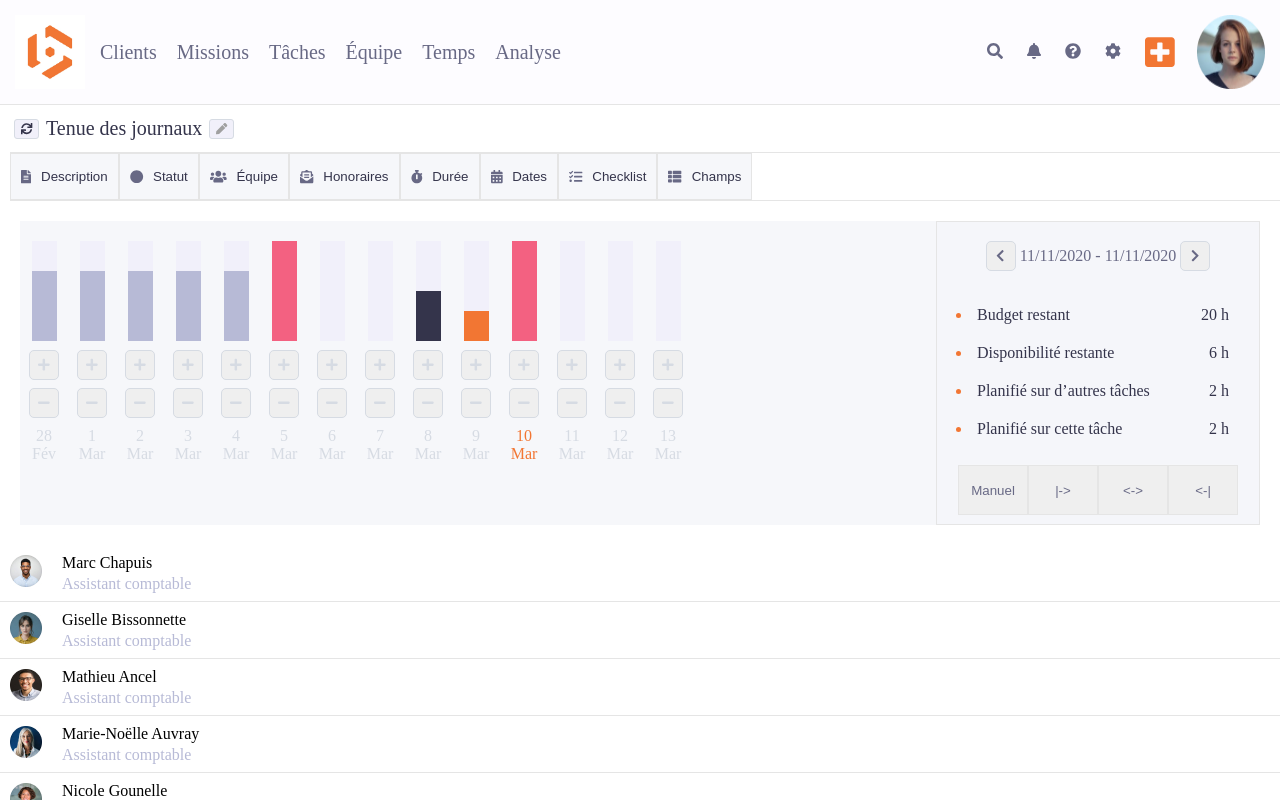
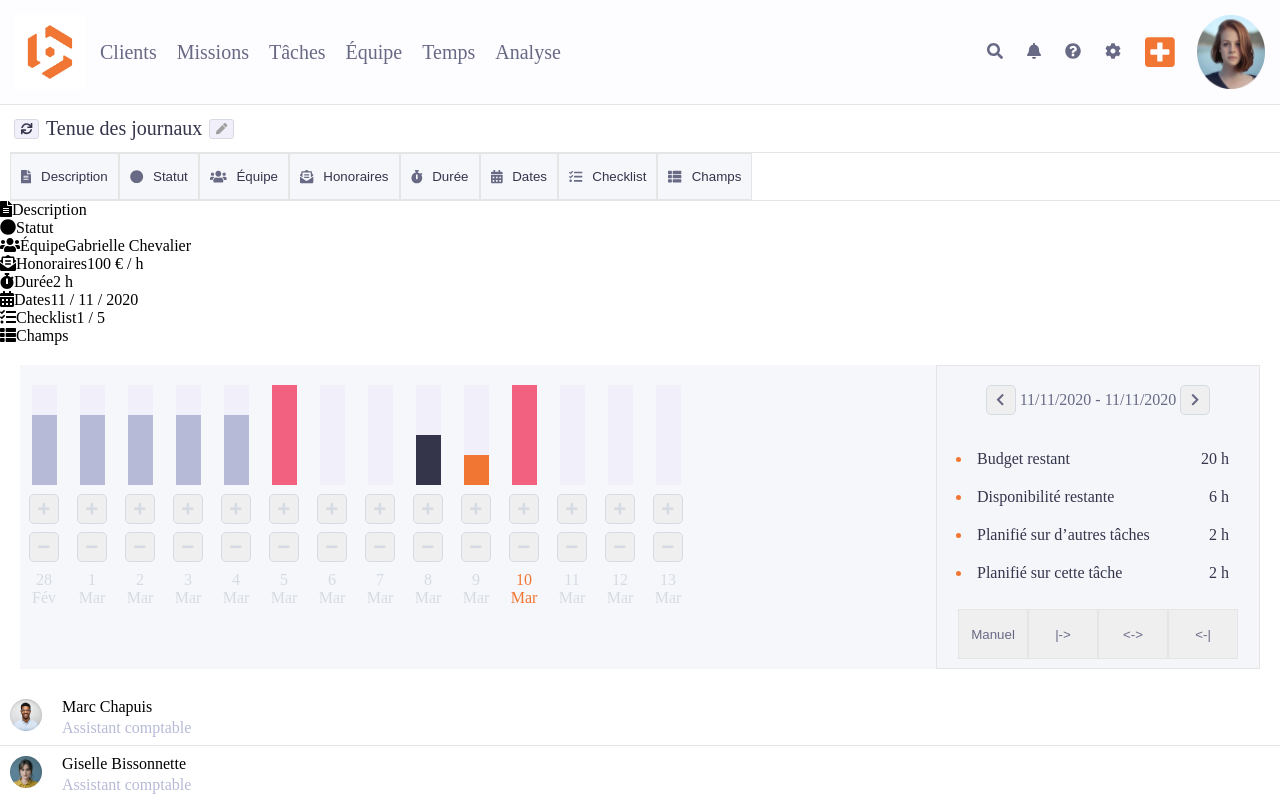
Before and after one commit to deepikabekal/Beeye-1.0, a React (Create React App) app: page / in a window 1280 px wide. Shown: the top 800 px of the page. Built offline with nearby package versions, Linux system fonts and the light colour scheme.

Commit message:
logic to render button bar sections

```diff
--- a/src/components/TeamSection/Journaux/JournauxStyles.css
+++ b/src/components/TeamSection/Journaux/JournauxStyles.css
@@ -54,3 +54,8 @@
   color: var(--baseMed10);
   margin-right: 10px;
 }
+
+/* JournauxTabSections styles */
+.button-bar-section {
+  display: flex;
+}
--- /dev/null
+++ b/src/components/TeamSection/Journaux/JournauxTabSections.js
@@ -0,0 +1,19 @@
+import React from "react";
+import NomenclatureData from "./NomenclatureData";
+import { FontAwesomeIcon } from "@fortawesome/react-fontawesome";
+
+function JournauxTabSections() {
+  return (
+    <>
+      {NomenclatureData.map((item) => (
+        <div className="button-bar-section" key={item.id}>
+          <FontAwesomeIcon icon={item.icon} />
+          <span>{item.name}</span>
+          <span>{item.displayValue}</span>
+        </div>
+      ))}
+    </>
+  );
+}
+
+export default JournauxTabSections;
--- a/src/components/TeamSection/Journaux/index.js
+++ b/src/components/TeamSection/Journaux/index.js
@@ -1,6 +1,7 @@
 import React from "react";
 import Button from "../Button";
 import JournauxTab from "./JournauxTabs";
+import JournauxTabSections from "./JournauxTabSections";
 import "./JournauxStyles.css";
 import { faSync, faPen } from "@fortawesome/free-solid-svg-icons";
 function Journaux() {
@@ -12,6 +13,7 @@ function Journaux() {
         <Button btnClass="icon-btn" icon={faPen} iconClass="pen-icon-style" />
       </div>
       <JournauxTab />
+      <JournauxTabSections />
     </div>
   );
 }
```
